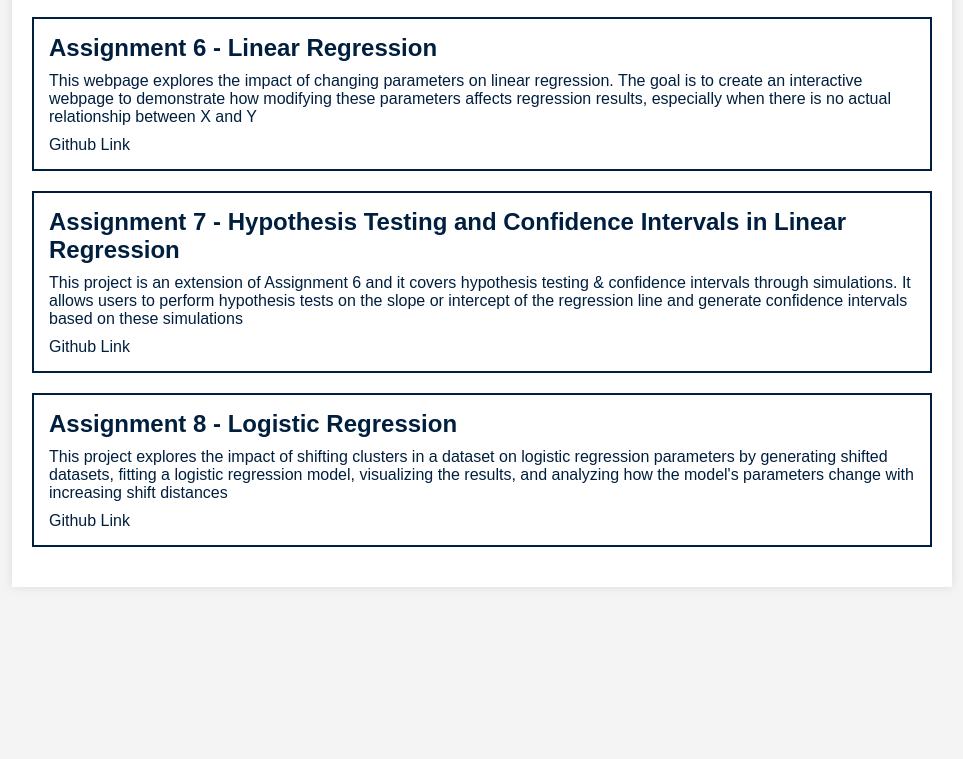
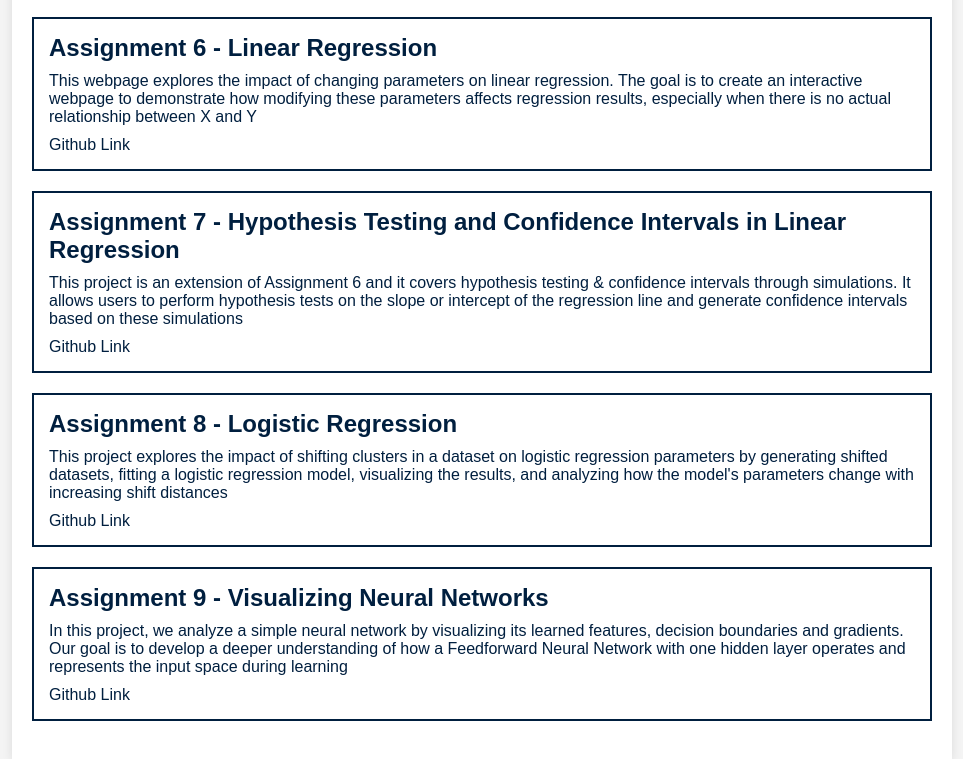
Before and after one commit to tan-aydemir/tan-aydemir.github.io, a plain HTML site: page assignments.html in a window 1280 px wide. Shown: the part 1310-2069 px from the top of the page, without its empty margins (158-1121 px from the left). Before the commit the page ends 1917 px from the top, so only its background shows below. Drawn offline with Linux system fonts and the light colour scheme.

Commit message:
Update assignments.html

```diff
--- a/assignments.html
+++ b/assignments.html
@@ -85,6 +85,12 @@
             <a href="https://github.com/tan-aydemir/taydemir-assignment-8" target="_blank">Github Link</a>
         </div>
 
+        <div class="assignment">
+            <h2>Assignment 9 - Visualizing Neural Networks </h2>
+            <p>In this project, we analyze a simple neural network by visualizing its learned features, decision boundaries and gradients. Our goal is to develop a deeper understanding of how a Feedforward Neural Network with one hidden layer operates and represents the input space during learning</p>
+            <a href="https://github.com/tan-aydemir/taydemir-assignment-9" target="_blank">Github Link</a>
+        </div>
+
     </section>
 </body>
 </html>
```
